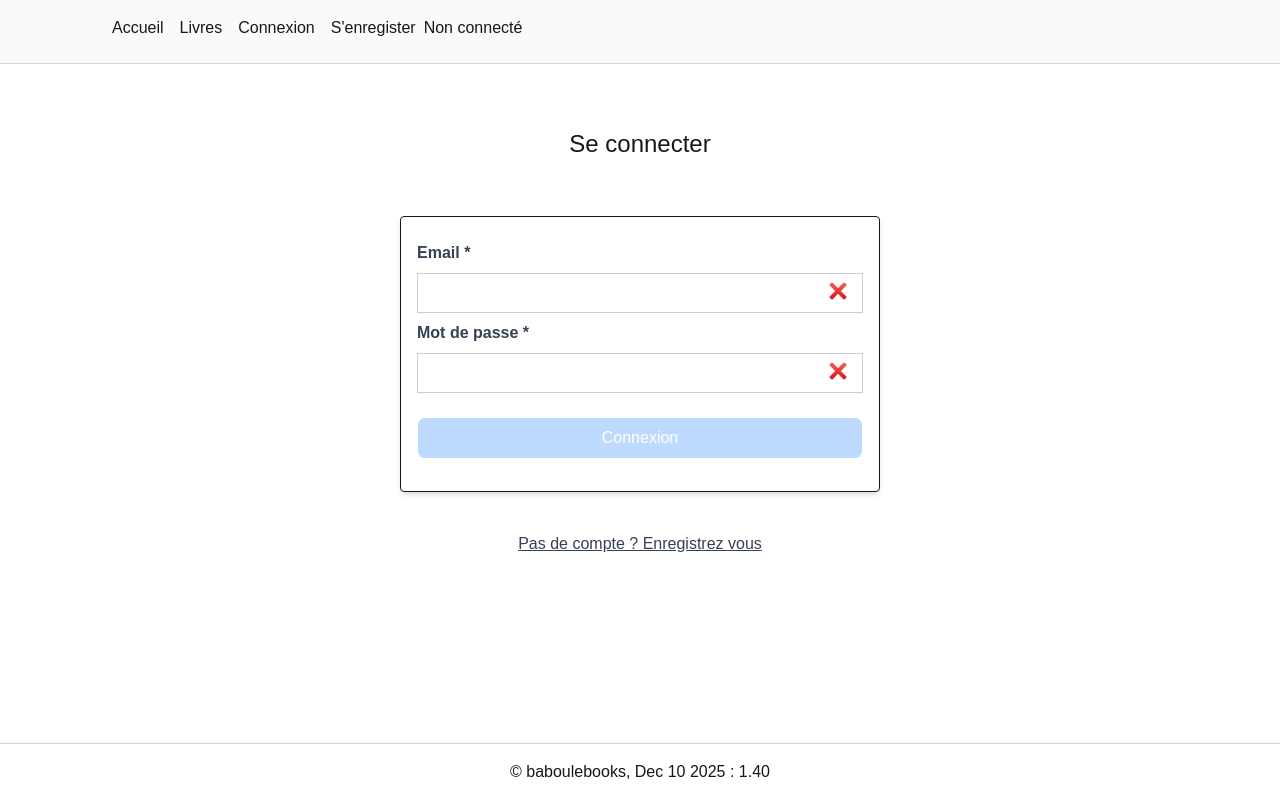
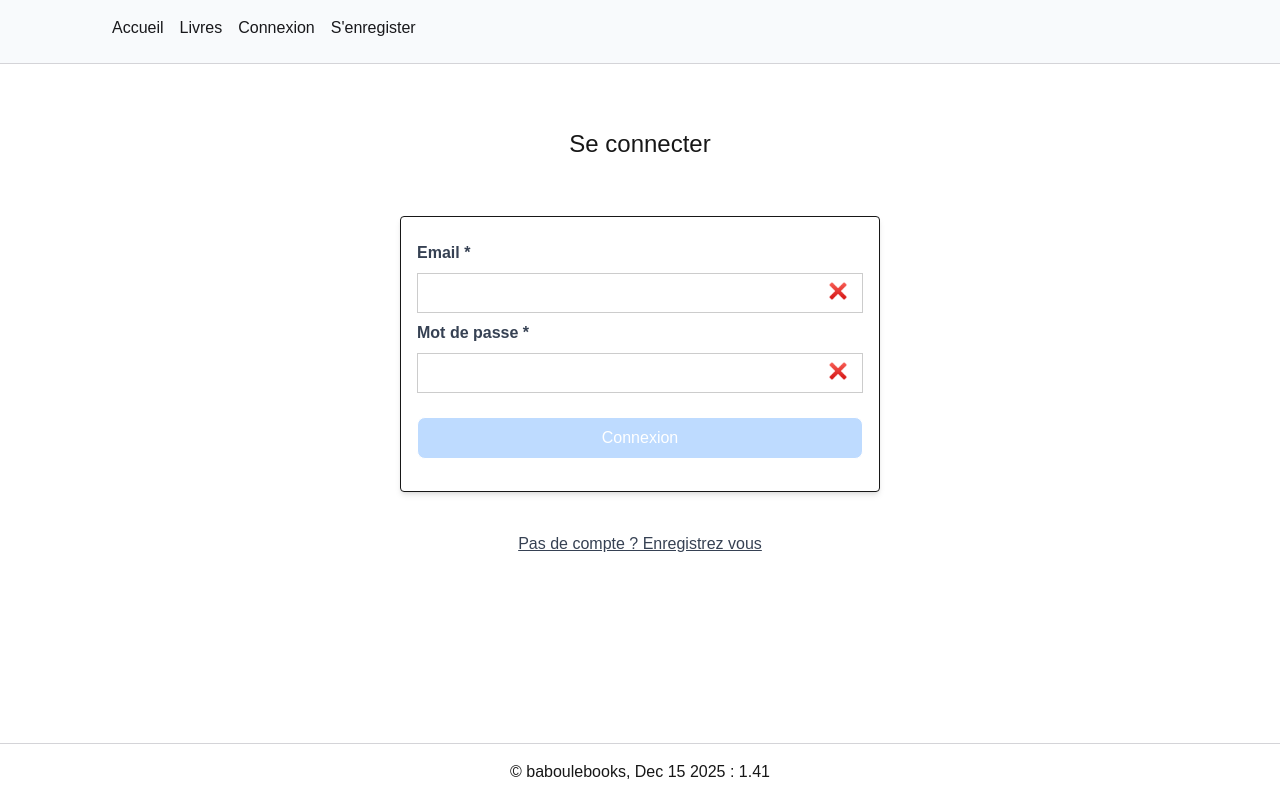
Before and after one commit to yves40/baboulebooksweb, a Next.js app in the folder babweb/: page /login in a window 1280 px wide. Built offline with nearby package versions, Linux system fonts and the light colour scheme.

Commit message:
Login, disconnect : Almost done with redux...

```diff
--- a/babweb/src/app/(auth)/login/page.jsx
+++ b/babweb/src/app/(auth)/login/page.jsx
@@ -29,7 +29,7 @@ export default function page() {
   // Authentication context access
   const {setUser, setSession} = getAuthContext();
   const dispatch = useDispatch();
-  const { refreeshNavbar } =  AppContext;
+  const { refreshNavbar } =  AppContext;
 
   useEffect(() => {
     checkMandatoryFields();
@@ -84,9 +84,10 @@ export default function page() {
       setUser(loggeduser);
       setSession(session);
       console.log(`${module} - Dispatching loginUser action to redux store`);
-      dispatch({type: 'loginUser', payload: {useremail: loggeduser.getEmail()} });
-      // dispatch(loginUser({useremail: loggeduser.getEmail()}));
-      // refreeshNavbar();
+      const dispatchObj =  dispatch(loginUser({useremail: loggeduser.getEmail()}));
+      console.log(`Result of the dispatch : ${JSON.stringify(dispatchObj)}`);
+
+      // refreshNavbar();
       // Redirect to home page
       submitButton.current.disabled = false;
       //
--- a/babweb/src/app/(auth)/logout/page.jsx
+++ b/babweb/src/app/(auth)/logout/page.jsx
@@ -6,11 +6,15 @@ import { getAuthContext } from '@/app/context/authContext';
 import { deleteSessionCookie } from '@/server/security/Sessions';
 import { deleteUserCookie } from '@/server/security/Users';
 import { closeDBSession } from '@/server/security/Sessions';
+import { useDispatch } from "react-redux";
+import { disconnectUser } from "@/redux/menuProperties";
+
 
 export default function page() {
 
   const {getUser, logoutUser, closeSession, getSession} = getAuthContext();
   const router = useRouter();
+  const dispatch = useDispatch();
 
   async function handleLogout(e) {
     e.preventDefault();
@@ -26,6 +30,8 @@ export default function page() {
     await closeDBSession(sessionid);
     await deleteSessionCookie();
     await deleteUserCookie();
+    const dispatchObj =  dispatch(disconnectUser());
+
     router.push('/');
   }
 
--- a/babweb/src/app/context/appContext.jsx
+++ b/babweb/src/app/context/appContext.jsx
@@ -11,7 +11,7 @@ export const AppContext =createContext();
 
 export function AppProvider({children}) {
 
-  const version = 'baboulebooks, Dec 10 2025 : 1.40';
+  const version = 'baboulebooks, Dec 15 2025 : 1.41';
   const [ errors404, setErrors404 ] = useState(0);
 
   // console.log(`AppContext mounted - version: ${version}`);
--- a/babweb/src/components/Navbar.jsx
+++ b/babweb/src/components/Navbar.jsx
@@ -3,45 +3,39 @@ import { useState } from "react";
 import Link from "next/link"
 import { useContext, useEffect } from "react";
 import { AuthContext } from "@/app/context/authContext";
-import { useSelector } from 'react-redux'
+import { useSelector, useStore } from 'react-redux'
 
 const modulename = 'Navbar.jsx # ';
 
 export default function Navbar() {
 
-  console.log(`${modulename} render`);
-  const userstatus = useSelector((state) => state.menuProperties);
-  console.log(`***************** ${JSON.stringify(userstatus)}`);
+  const version = "Navbar.jsx Dec 15 2025, 1.18";
+  console.log(`${version} render`);
+  const userstate = useSelector((state) => state.menuProperties);
+  console.log(`***************** ${JSON.stringify(userstate)}`);
+  const store = useStore();
+  console.log(`***************** Store state: ${JSON.stringify(store.getState())}`);
 
+  // const [userstatus, setUserStatus] =  useState(userstate);
+  // setUserStatus(userstate);
 
-  const version = "Navbar.jsx Dec 10 2025, 1.15";
-  const {getUser, isUserLogged} = useContext(AuthContext);
-  const [sessionstatus, setSessionstatus] =  useState("Non connecté");
+  // useEffect(() => {
+  //   setUserStatus(userstate);
+  // }, [userstatus]);
 
-  useEffect(() => {
-    const loginsection = document.getElementById("loginsection");
-    const logoutsection = document.getElementById("logoutsection");
-    if(isUserLogged()) {
-      const user = getUser();
-      // setSessionstatus(user.getEmail());
-      setSessionstatus(`Connecté`);
-      loginsection.hidden = true;
-      logoutsection.hidden = false;
-    }
-    else {
-      setSessionstatus("Non connecté");
-      loginsection.hidden = false;
-      logoutsection.hidden = true;
-    }
-  }, []); // One call at component mount only
-
-  function refreshNavbar() {
-    console.log(`${modulename} refreshNavbar called`);
-    const loginsection = document.getElementById("loginsection");
-    const logoutsection = document.getElementById("logoutsection");
-    console.log(`Refreshing navbar`);
-
-  }
+  // function refreshNavbar() {
+  //   console.log(`${modulename} refreshNavbar called`);
+  //   const loginsection = document.getElementById("loginsection");
+  //   const logoutsection = document.getElementById("logoutsection");
+  //   if(userstatus.logged) {
+  //     loginsection.hidden = true;
+  //     logoutsection.hidden = false;
+  //   }
+  //   else {
+  //     loginsection.hidden = false;
+  //     logoutsection.hidden = true;
+  //   }
+  // }
 
   return (
     // Look in globals.css for classes definitions
@@ -49,14 +43,14 @@ export default function Navbar() {
         <div className="nav__div">
             <Link href="/" className=" mr-2 text-zinc-900">Accueil</Link>
             <Link href="/books" className=" mx-2 text-zinc-900">Livres</Link>
-            <div id="logoutsection" hidden>
+            {userstate.logged && <div id="logoutsection">
               <Link href="/logout" className=" mx-2 text-zinc-900 mr-auto">Déconnexion</Link>
-            </div>
-            <div id="loginsection" hidden>
+            </div>}
+            {!userstate.logged && <div id="loginsection">
               <Link href="/login" className=" mx-2 text-zinc-900">Connexion</Link>
               <Link href="/register" className=" mx-2 text-zinc-900">S'enregister</Link>
-            </div>
-            <p>{sessionstatus}</p>
+            </div>}
+            <p>{userstate.useremail}</p>
         </div>
       </nav>
   )
--- a/babweb/src/redux/menuProperties.js
+++ b/babweb/src/redux/menuProperties.js
@@ -1,11 +1,10 @@
 import { createSlice } from "@reduxjs/toolkit"
 
-const initialState = [
-        {
-            logged : false,
-            useremail : "",
-        },
-    ]
+const initialState =
+    {
+        logged : false,
+        useremail : "",
+    }
 
 const menuSlice = createSlice(
     {
@@ -18,7 +17,7 @@ const menuSlice = createSlice(
               state.useremail = action.payload.useremail;
               console.log('User login');
             },
-            logoutUser: (state, action) => {
+            disconnectUser: (state, action) => {
               state.logged = false;
               state.useremail = "";
               console.log('User logout');
@@ -26,5 +25,5 @@ const menuSlice = createSlice(
         }
     }
 )
-export const { loginUser, logoutUser } = menuSlice.actions;
+export const { loginUser, disconnectUser } = menuSlice.actions;
 export default menuSlice.reducer;
```
